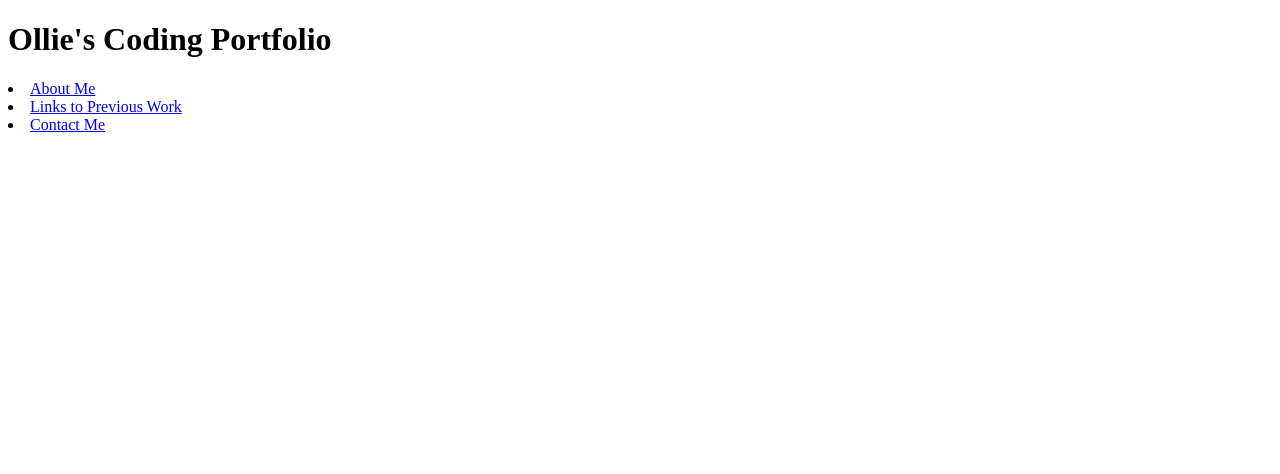
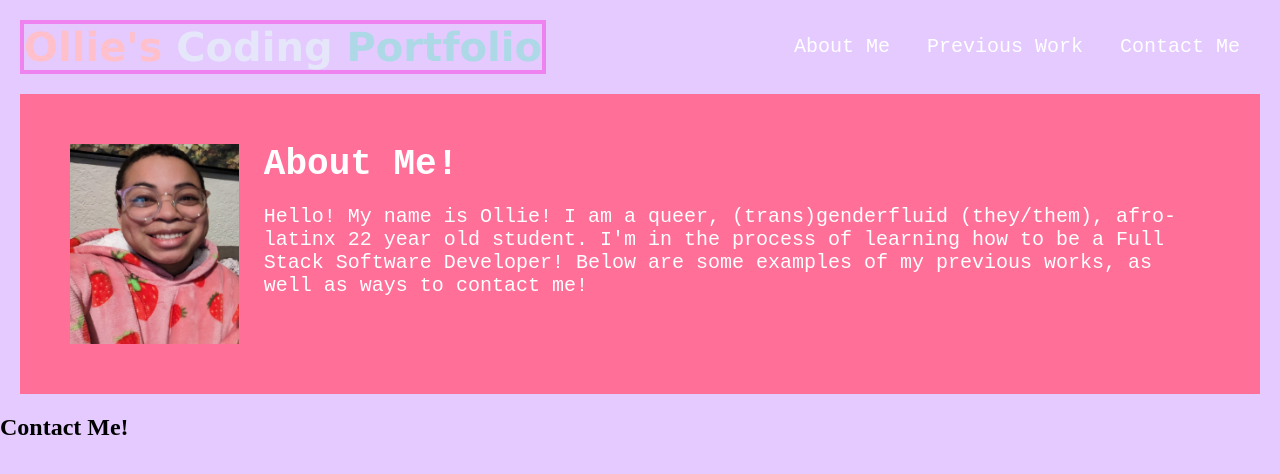
Before and after one commit to otmorales23/pink-coding-portfolio, a plain HTML site: page index.html in a window 1280 px wide. Drawn offline with Linux system fonts and the light colour scheme.

Commit message:
added styling to the about-me section

```diff
--- /dev/null
+++ b/assets/css/style.css
@@ -0,0 +1,68 @@
+* {
+    box-sizing: border-box;
+    padding: 0;
+    margin: 0;
+}
+
+body {
+    background-color: #E4CAFF;
+}
+
+.header {
+    padding: 20px;
+    font-family: 'Verdana', 'Geneva', 'Tahoma', sans-serif;
+    background-color: #E4CAFF;
+}
+
+.header h1 {
+    display: inline-block;
+    font-size: 40px;
+}
+
+.header nav {
+    padding-top: 15px;
+    margin-right: 20px;
+    float: right;
+    font-family:'Courier New', Courier, monospace;
+    font-size: 20px;
+    list-style-type: none;
+}
+
+.header nav li {
+    display: inline-block;
+    margin-left: 25px;
+}
+
+a {
+    color: #ffffff;
+    text-decoration: none;
+}
+
+p {
+    font-size: 20px;
+}
+.content {
+    display: inline-block;
+    margin-left: 20px;
+    margin-right: 20px;
+}
+
+.ollie {
+    margin-bottom: 20px;
+    padding: 50px;
+    height: 300px;
+    font-family:'Courier New', Courier, monospace;
+    background-color: #FF6F98;
+    color: #ffffff
+}
+
+.ollie img {
+    margin-right: 25px;
+    max-height: 200px;
+    float: left;
+}
+
+.ollie h2 {
+    margin-bottom: 20px;
+    font-size: 36px;
+}
--- a/index.html
+++ b/index.html
@@ -1,21 +1,35 @@
 <!DOCTYPE html>
 <html lang="en-us">
     <head>
-        <title>Ollie's Beautiful Portfolio</title>
         <meta charset="UTF-8"/>
+        <link rel="stylesheet" href="./assets/css/style.css">
+        <title>Portfolio</title>
     </head>
-
     <body>
         <header class="header">
-            <h1>Ollie's Coding Portfolio</h1>
+            <h1 style="border:4px solid Violet;">
+                <span style="color:pink">Ollie's</span>
+                <span style="color:lavender">Coding</span>
+                <span style="color:lightblue">Portfolio</span>
+            </h1>
             <nav class="nav">
                 <li><a href="#about-me">About Me</a></li>
-                <li><a href="#past-works">Links to Previous Work</a></li>
+                <li><a href="#past-works">Previous Work</a></li>
                 <li><a href="#contact-me">Contact Me</a></li>
             </nav>
         </header>
         <main class="content">
-<!--Stopped here for now 3.26-->
+            <section class="ollie" id="about-me">
+                <img src="./assets/images/pic-of-me.jpg" alt="A picture of Ollie wearing a pink hoodie with strawberries on it"/>
+                <h2>About Me!</h2>
+                <p>Hello! My name is Ollie! I am a queer, (trans)genderfluid (they/them), afro-latinx 22 year old student. I'm in the process of learning how to be a Full Stack Software Developer! Below are some examples of my previous works, as well as ways to contact me!</p>            </section>
+            <section id="past-works" class="examples">
+                <!--this is where examples go in this case just the one lol (maybe two)-->
+            </section>
         </main>
+        <footer id="contact-me" class="footer">
+            <h2>Contact Me!</h2>
+            <!--contact info goes here (email, phone, github, socials)-->
+        </footer>
     </body>
 </html>
```
Also changed, not shown: assets/images/pic-of-me.jpg (added).
